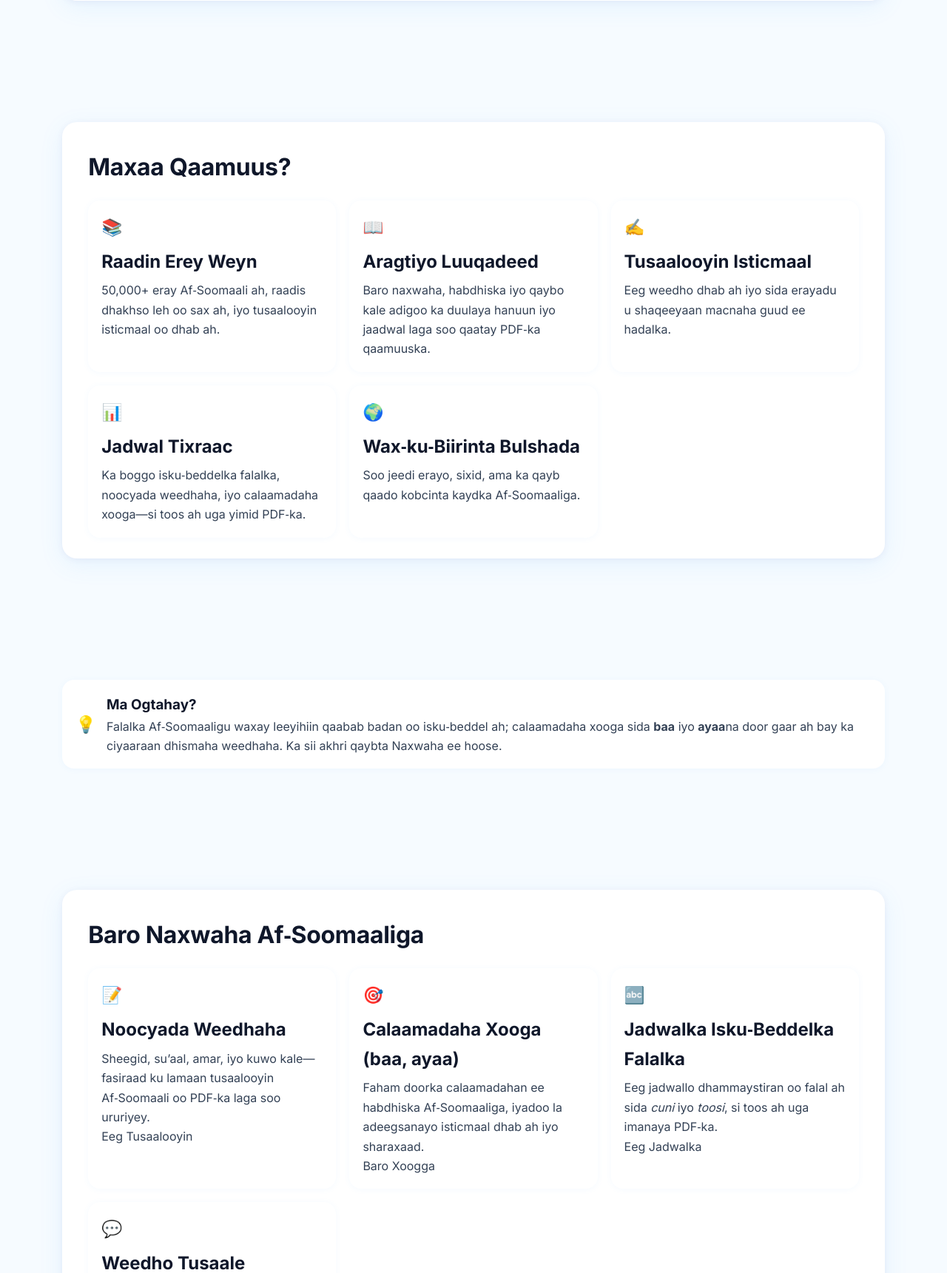
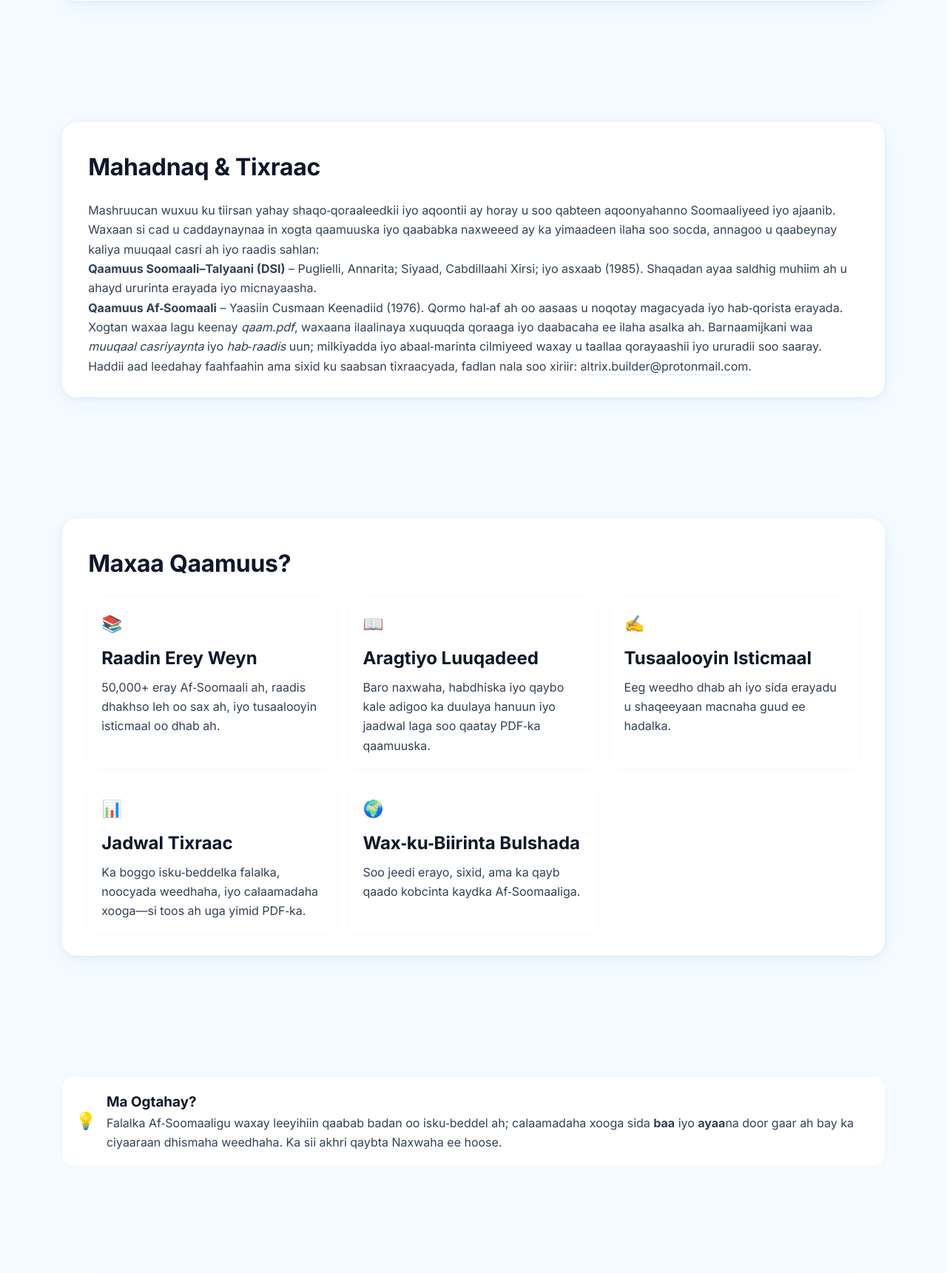
Before and after one commit to mustafah1/qaamuus-app, a Flask app: page / in a window 1280 px wide. Shown: the part 1538-3259 px from the top of the page at 74% size. Run offline with Flask 3, Linux system fonts and the light colour scheme; data that the repository does not hold is empty.

Commit message:
landing: add Mahadnaq & Tixraac section crediting dictionary sources

```diff
--- a/templates/landing.html
+++ b/templates/landing.html
@@ -76,6 +76,36 @@
                         </ul>
                     </div>
                 </div>
+            </div>
+        </div>
+    </section>
+
+    <!-- Credits & Acknowledgments -->
+    <section class="credits section section-card" aria-labelledby="credits-title">
+        <div class="container">
+            <div class="card">
+                <h2 id="credits-title" class="section-title">Mahadnaq & Tixraac</h2>
+                <p>
+                    Mashruucan wuxuu ku tiirsan yahay shaqo‑qoraaleedkii iyo aqoontii ay horay u soo qabteen aqoonyahanno Soomaaliyeed iyo ajaanib. Waxaan si cad u caddaynaynaa in
+                    xogta qaamuuska iyo qaababka naxweeed ay ka yimaadeen ilaha soo socda, annagoo u qaabeynay kaliya muuqaal casri ah iyo raadis sahlan:
+                </p>
+                <ul class="clean-list">
+                    <li>
+                        <strong>Qaamuus Soomaali–Talyaani (DSI)</strong> – Puglielli, Annarita; Siyaad, Cabdillaahi Xirsi; iyo asxaab (1985). Shaqadan ayaa saldhig muhiim ah u ahayd
+                        ururinta erayada iyo micnayaasha.
+                    </li>
+                    <li>
+                        <strong>Qaamuus Af‑Soomaali</strong> – Yaasiin Cusmaan Keenadiid (1976). Qormo hal‑af ah oo aasaas u noqotay magacyada iyo hab‑qorista erayada.
+                    </li>
+                </ul>
+                <p>
+                    Xogtan waxaa lagu keenay <em>qaam.pdf</em>, waxaana ilaalinaya xuquuqda qoraaga iyo daabacaha ee ilaha asalka ah. Barnaamijkani waa <em>muuqaal casriyaynta</em>
+                    iyo <em>hab‑raadis</em> uun; milkiyadda iyo abaal‑marinta cilmiyeed waxay u taallaa qorayaashii iyo ururadii soo saaray.
+                </p>
+                <p class="muted">
+                    Haddii aad leedahay faahfaahin ama sixid ku saabsan tixraacyada, fadlan nala soo xiriir:
+                    <a class="link-quiet" href="mailto:altrix.builder@protonmail.com">altrix.builder@protonmail.com</a>.
+                </p>
             </div>
         </div>
     </section>
```
